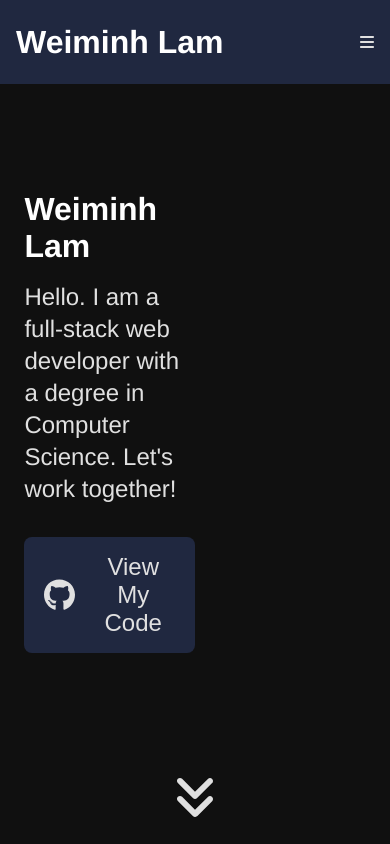
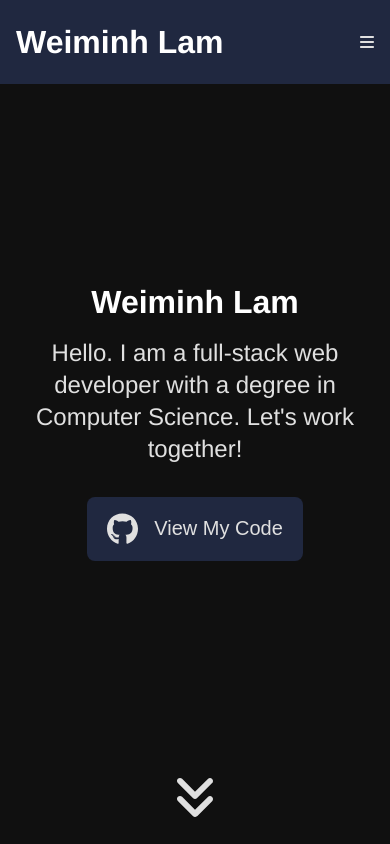
Before and after one commit to RedRaptor10/portfolio, a React (Create React App) app: page / in a window 390 px wide. Shown: the top 844 px of the page. Built offline with nearby package versions, Linux system fonts and the light colour scheme.

Commit message:
Redesign Home section for mobile

```diff
--- a/src/styles/style.css
+++ b/src/styles/style.css
@@ -463,7 +463,7 @@ section h1:not(.home-header h1) {
     header .nav {
         display: block;
         position: fixed;
-        background: rgba(0, 0, 0, 0.9);
+        background: rgba(24, 32, 56, 0.9);
         width: 100%;
         height: 100%;
         top: 0;
@@ -491,6 +491,15 @@ section h1:not(.home-header h1) {
     }
 
     /* Home */
+    #tsparticles {
+        opacity: 0.25;
+    }
+
+    .home-header {
+        width: 100%;
+        text-align: center;
+    }
+
     .home-header h1 {
         font-size: 32px;
     }
@@ -499,18 +508,8 @@ section h1:not(.home-header h1) {
         font-size: 16px;
     }
 
-    /* About */
-    .about-content {
-        display: unset;
-    }
-
-    .section-left, .section-right {
-        width: 100%;
-    }
-
-    #about p {
-        font-size: 14px;
-        line-height: 28px;
+    .home-header span {
+        font-size: 20px;
     }
 
     /* Skills */
```
